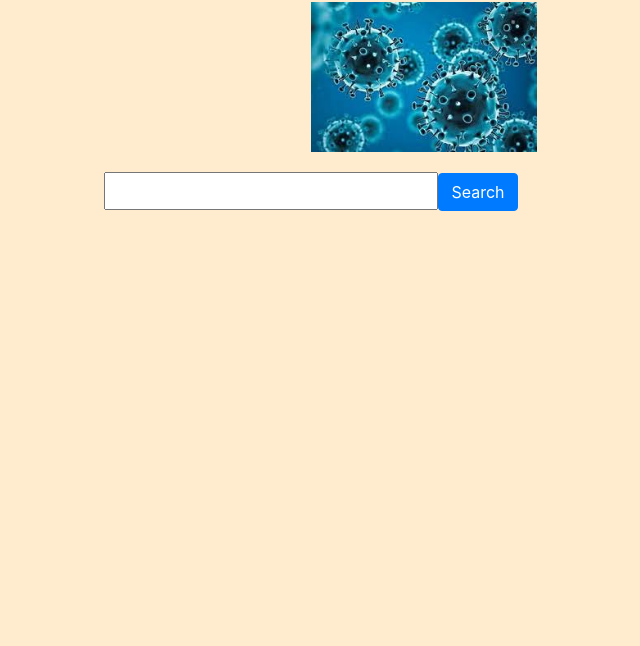
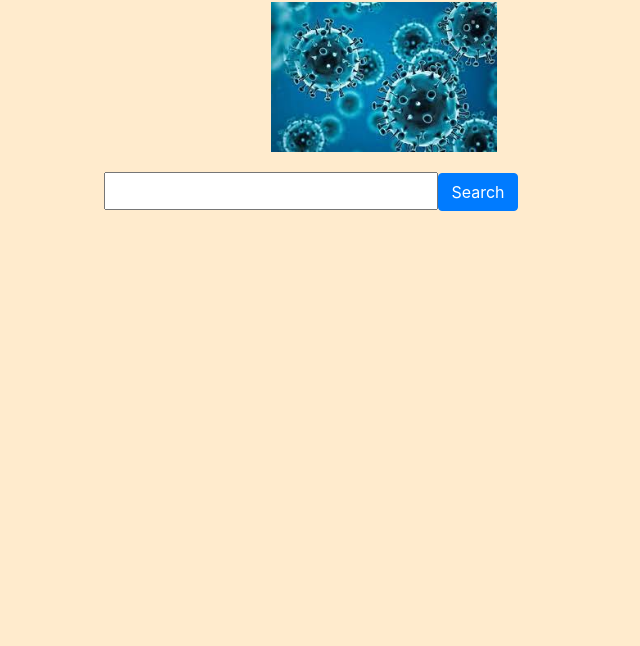
Before and after one commit to vignesh57001/class-21-corona-cases, a plain HTML site: page index.html in a window 1280 px wide. Shown: the part 154-800 px from the top of the page, without its empty margins (329-969 px from the left). Drawn offline with nearby package versions, Linux system fonts and the light colour scheme.

Commit message:
Update covid19class21.css

```diff
--- a/covid19class21.css
+++ b/covid19class21.css
@@ -19,6 +19,6 @@ margin: 20px;
     font-size: 30px;
 }
 img{
-    align-items: center;
-    margin-left: 640px;
+
+    margin-left: 600px;
 }
```
